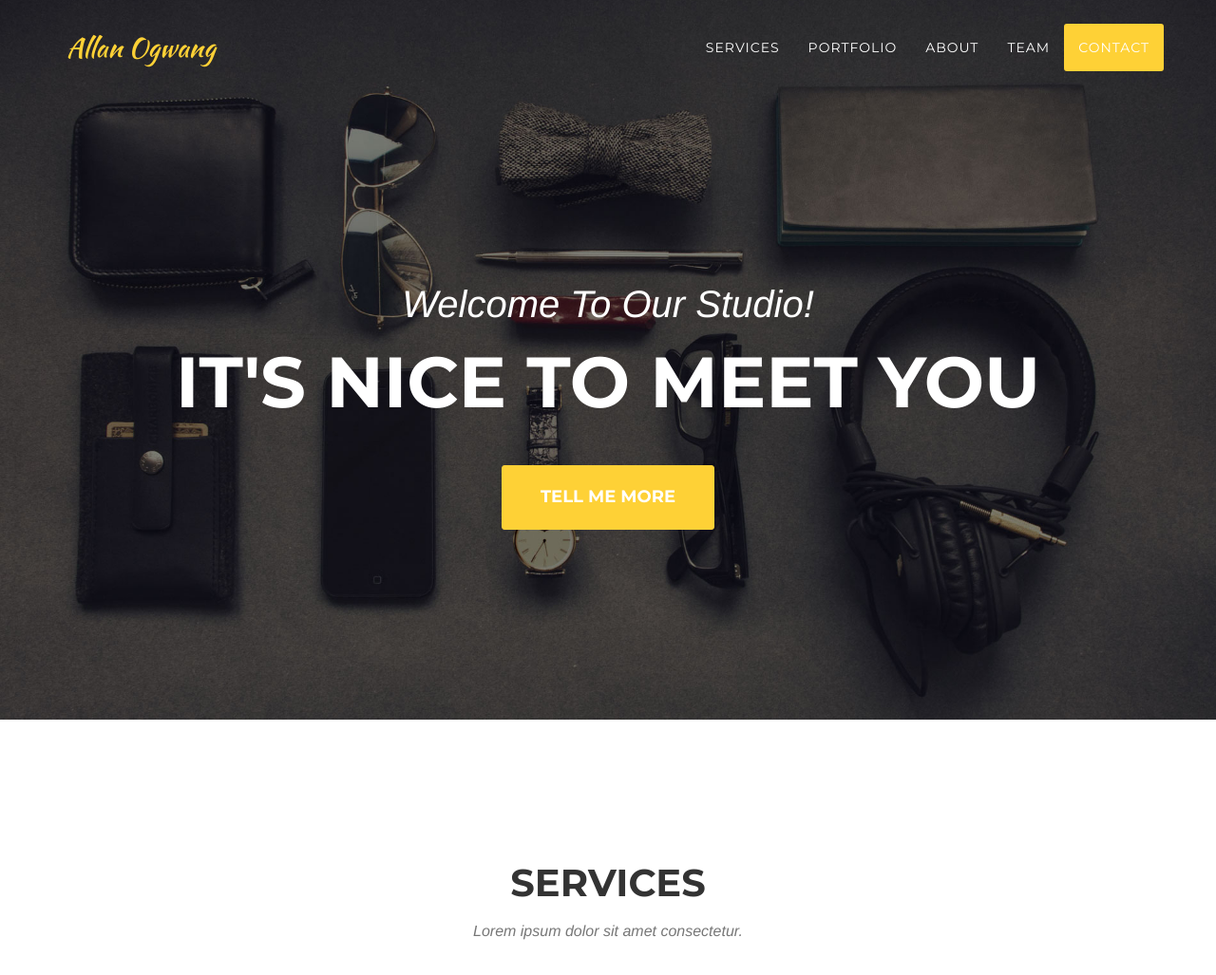
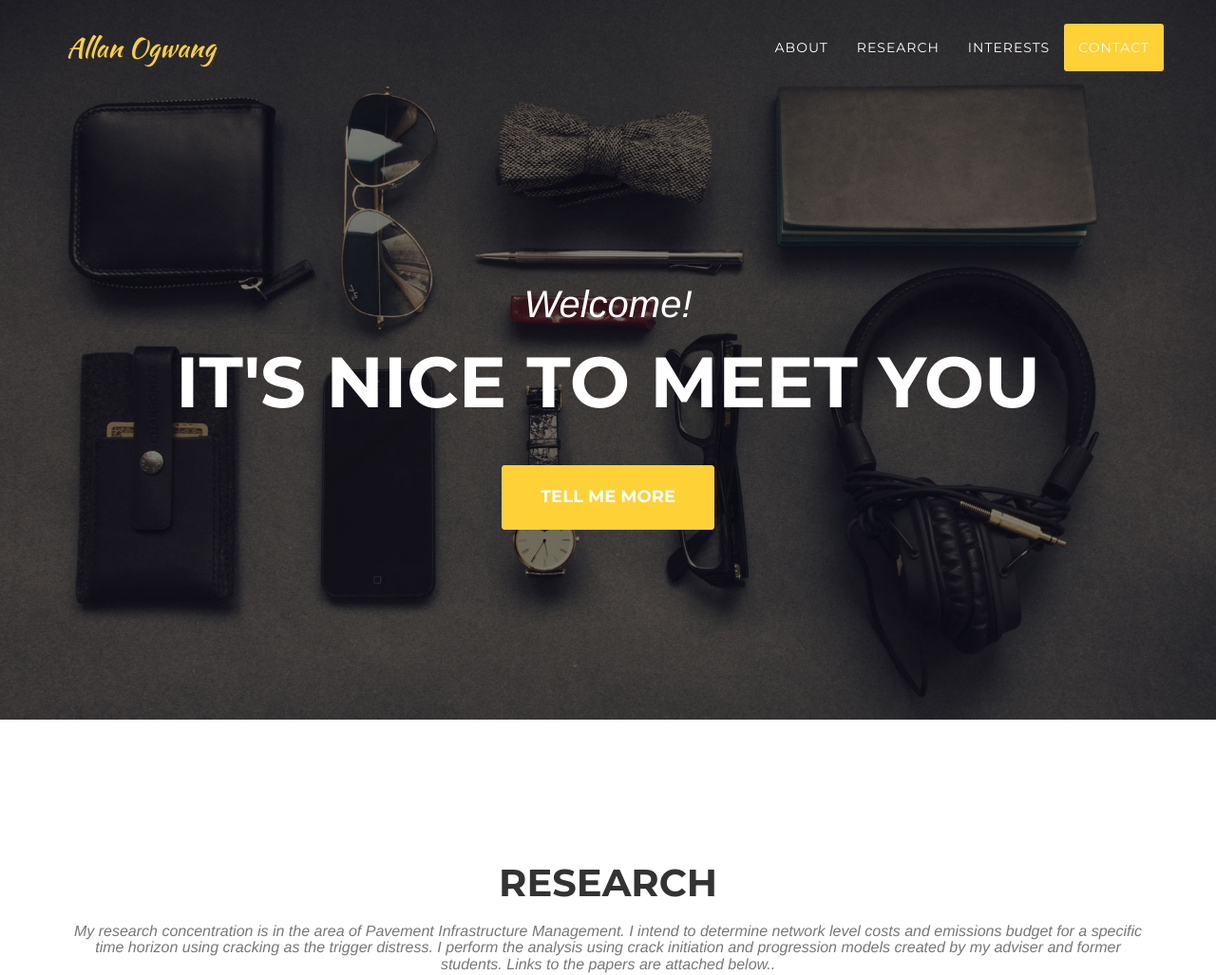
Before and after one commit to alan4je/alan4je.github-io, a plain HTML site: page index.html in a window 1280 px wide. Shown: the top 1027 px of the page at 95% size. Drawn offline with nearby package versions, Linux system fonts and the light colour scheme; a web font is replaced by a local one.

Commit message:
personalizing the page- V1

```diff
--- a/index.html
+++ b/index.html
@@ -9,7 +9,7 @@
     <meta name="description" content="">
     <meta name="author" content="">
 
-    <title>Allan Ogwang</title>
+    <title>Allan Ogwang, PhD Student</title>
 
     <!-- Bootstrap Core CSS -->
     <link href="css/bootstrap.min.css" rel="stylesheet">
@@ -56,16 +56,14 @@
                         <a href="#page-top"></a>
                     </li>
                     <li>
-                        <a class="page-scroll" href="#services">Services</a>
-                    </li>
-                    <li>
-                        <a class="page-scroll" href="#portfolio">Portfolio</a>
-                    </li>
-                    <li>
                         <a class="page-scroll" href="#about">About</a>
                     </li>
                     <li>
-                        <a class="page-scroll" href="#team">Team</a>
+                        <a class="page-scroll" href="#Research">Research</a>
+                    </li>
+
+                    <li>
+                        <a class="page-scroll" href="#team">Interests</a>
                     </li>
                     <li>
                         <a class="page-scroll" href="#contact">Contact</a>
@@ -81,20 +79,20 @@
     <header>
         <div class="container">
             <div class="intro-text">
-                <div class="intro-lead-in">Welcome To Our Studio!</div>
+                <div class="intro-lead-in">Welcome!</div>
                 <div class="intro-heading">It's Nice To Meet You</div>
-                <a href="#services" class="page-scroll btn btn-xl">Tell Me More</a>
+                <a href="#Research" class="page-scroll btn btn-xl">Tell Me More</a>
             </div>
         </div>
     </header>
 
-    <!-- Services Section -->
-    <section id="services">
+    <!-- Research Section -->
+    <section id="Research">
         <div class="container">
             <div class="row">
                 <div class="col-lg-12 text-center">
-                    <h2 class="section-heading">Services</h2>
-                    <h3 class="section-subheading text-muted">Lorem ipsum dolor sit amet consectetur.</h3>
+                    <h2 class="section-heading">Research</h2>
+                    <h3 class="section-subheading text-muted"> My research concentration is in the area of Pavement Infrastructure Management. I intend to determine network level costs and emissions budget for a specific time horizon using cracking as the trigger distress. I perform the analysis using crack initiation and progression models created by my adviser and former students. Links to the papers are attached below..</h3>
                 </div>
             </div>
             <div class="row text-center">
@@ -602,7 +600,7 @@
                             <h2>Project Name</h2>
                             <p class="item-intro text-muted">Lorem ipsum dolor sit amet consectetur.</p>
                             <img class="img-responsive img-centered" src="img/portfolio/escape-preview.png" alt="">
-                            <p>Escape is a free PSD web template built by <a href="https://www.behance.net/MathavanJaya">Mathavan Jaya</a>. Escape is a one page web template that was designed with agencies in mind. This template is ideal for those looking for a simple one page solution to describe your business and offer your services.</p>
+                            <p>Escape is a free PSD web template built by <a href="https://www.behance.net/MathavanJaya">Mathavan Jaya</a>. Escape is a one page web template that was designed with agencies in mind. This template is ideal for those looking for a simple one page solution to describe your business and offer your Research.</p>
                             <p>You can download the PSD template in this portfolio sample item at <a href="http://freebiesxpress.com/gallery/escape-one-page-psd-web-template/">FreebiesXpress.com</a>.</p>
                             <button type="button" class="btn btn-primary" data-dismiss="modal"><i class="fa fa-times"></i> Close Project</button>
                         </div>
```
